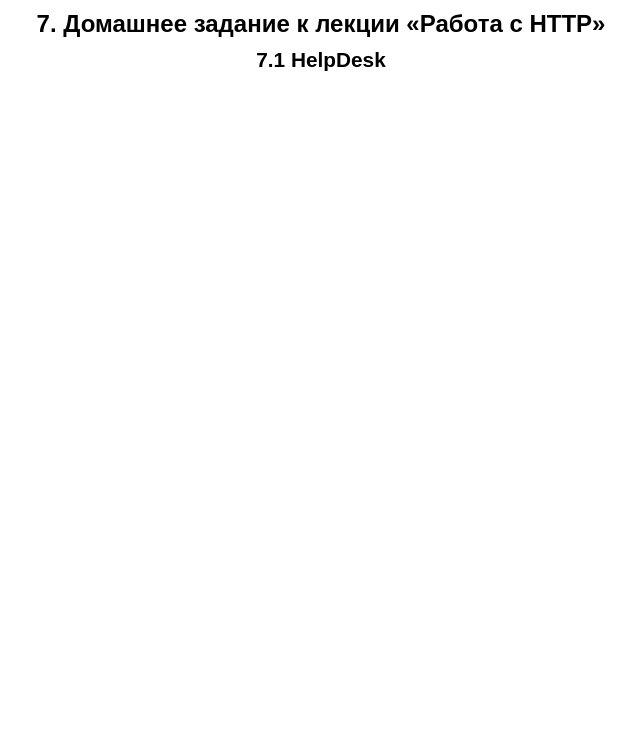
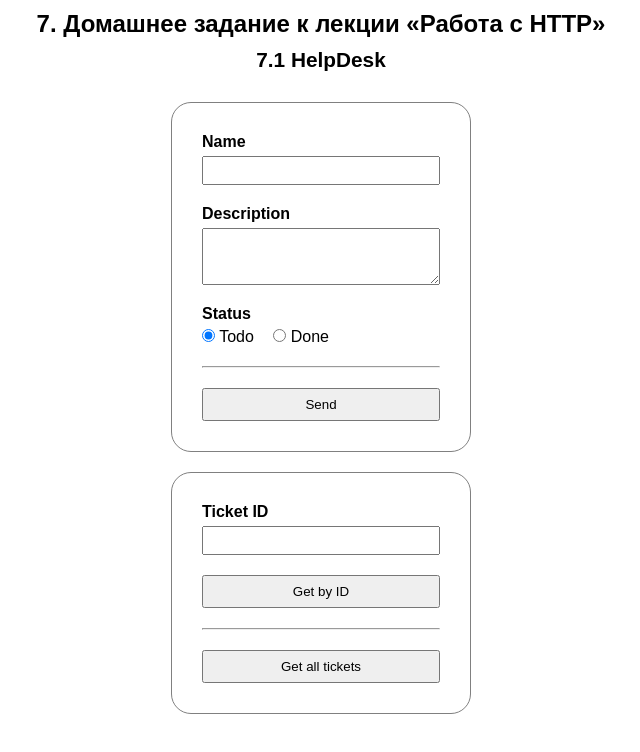
Before and after one commit to MKSInc/AHJ-hw.-7-HTTP.-1-HelpDesk, a website built with webpack: page src/index.html in a window 1280 px wide. Shown: the whole page, without its empty margins (319-959 px from the left). Built offline with nearby package versions, Linux system fonts and the light colour scheme.

Commit message:
feat: task completed

```diff
--- /dev/null
+++ b/src/css/main.css
@@ -0,0 +1,30 @@
+* {
+  margin: 0;
+  padding: 0;
+  box-sizing: border-box;
+}
+
+body {
+  font-family: sans-serif;
+  padding-top: 10px;
+}
+
+h1, h2 {
+  text-align: center;
+}
+
+h1 {
+  font-size: 1.5em;
+  margin-bottom: 10px;
+}
+
+h2 {
+  font-size: 1.3em;
+  margin-bottom: 30px;
+}
+
+.container {
+  display: flex;
+  align-items: center;
+  flex-direction: column;
+}
--- a/src/css/styles.css
+++ b/src/css/styles.css
@@ -1,24 +1,2 @@
-* {
-  margin: 0;
-  padding: 0;
-  box-sizing: border-box;
-}
-
-body {
-  font-family: sans-serif;
-  padding-top: 10px;
-}
-
-h1, h2 {
-  text-align: center;
-}
-
-h1 {
-  font-size: 1.5em;
-  margin-bottom: 10px;
-}
-
-h2 {
-  font-size: 1.3em;
-  margin-bottom: 30px;
-}
+@import "main.css";
+@import "ticket-form/form.css";
--- /dev/null
+++ b/src/css/ticket-form/form.css
@@ -0,0 +1,44 @@
+.form {
+  min-width: 300px;
+
+  border: 1px solid gray;
+  border-radius: 20px;
+
+  margin-bottom: 20px;
+  padding: 30px;
+}
+
+.form__row {
+  display: block;
+  margin-bottom: 20px;
+}
+
+.form__row:last-child {
+  text-align: center;
+  margin-bottom: 0;
+}
+
+.form__prop, .form__value {
+  display: block;
+  width: 100%;
+}
+
+.form__prop {
+  font-weight: bold;
+  margin-bottom: 5px;
+}
+
+.form__value {
+  padding: 5px;
+}
+
+.form__value_radio {
+  margin-right: 15px;
+}
+
+.form__btn {
+  display: inline-block;
+  width: 100%;
+  max-width: 320px;
+  padding: 7px 15px;
+}
--- a/src/index.html
+++ b/src/index.html
@@ -15,5 +15,53 @@
 <body>
   <h1>7. Домашнее задание к лекции «Работа с HTTP»</h1>
   <h2>7.1 HelpDesk</h2>
+  <div class="container">
+    <form class="form" name="createTicket">
+      <label class="form__row">
+        <span class="form__prop">Name</span>
+        <input class="form__value" type="text" name="name" required>
+      </label>
+
+      <label class="form__row">
+        <span class="form__prop">Description</span>
+        <textarea class="form__value" rows="3" name="description"></textarea>
+      </label>
+
+      <div class="form__row">
+        <span class="form__prop">Status</span>
+        <label class="form__value_radio">
+          <input type="radio" name="status" value="todo" checked>
+          <span>Todo</span>
+        </label>
+        <label>
+          <input type="radio" name="status" value="done">
+          <span>Done</span>
+        </label>
+      </div>
+
+      <hr class="form__row">
+
+      <div class="form__row">
+        <button class="form__btn form__btn-send">Send</button>
+      </div>
+    </form>
+
+    <form class="form">
+      <label class="form__row">
+        <span class="form__prop">Ticket ID</span>
+        <input class="form__value form__value-ticket-ID" type="text" name="id">
+      </label>
+
+      <div class="form__row">
+        <button class="form__btn form__btn-get-by-id" value="ticketById">Get by ID</button>
+      </div>
+
+      <hr class="form__row">
+
+      <div class="form__row">
+        <button class="form__btn form__btn-get-all-tickets">Get all tickets</button>
+      </div>
+    </form>
+  </div>
 </body>
 </html>
--- a/src/js/main.js
+++ b/src/js/main.js
@@ -1,2 +1,75 @@
-// eslint-disable-next-line no-console
-console.log('main.js run. Test.');
+/* eslint-disable no-console */
+// const URL = 'http://localhost:3000';
+const URL = 'https://ahj-7-1-helpdesk.herokuapp.com/';
+
+document.forms.createTicket.addEventListener('submit', (event) => {
+  event.preventDefault();
+
+  const formData = new FormData(event.currentTarget);
+
+  formData.set('id', null);
+  formData.set('method', 'createTicket');
+
+  const xhr = new XMLHttpRequest();
+
+  xhr.open('POST', URL);
+
+  xhr.addEventListener('load', () => {
+    if (xhr.status >= '200' && xhr.status < '300') {
+      console.log(xhr.responseText);
+    } else {
+      console.error('Status:', xhr.status);
+      console.error('Response text:', xhr.responseText);
+    }
+  });
+
+  xhr.addEventListener('error', () => {
+    console.error('Connection error!');
+  });
+
+  xhr.send(formData);
+});
+
+function createGETRequest({ method, id }) {
+  const params = new URLSearchParams();
+
+  params.append('method', method);
+  if (id) params.append('id', id);
+
+  const xhr = new XMLHttpRequest();
+
+  xhr.open('GET', `${URL}/?${params}`);
+
+  xhr.addEventListener('load', () => {
+    if (xhr.status >= '200' && xhr.status < '300') {
+      try {
+        const data = JSON.parse(xhr.responseText);
+        console.log(data);
+      } catch (e) {
+        console.error(e);
+      }
+    } else {
+      console.error('Status:', xhr.status);
+      console.error('Response text:', xhr.responseText);
+    }
+  });
+
+  xhr.addEventListener('error', () => {
+    console.error('Connection error!');
+  });
+
+  xhr.send();
+}
+
+document.getElementsByClassName('form__btn-get-by-id')[0]
+  .addEventListener('click', (event) => {
+    event.preventDefault();
+    const id = document.getElementsByClassName('form__value-ticket-ID')[0].value;
+    createGETRequest({ method: 'ticketById', id });
+  });
+
+document.getElementsByClassName('form__btn-get-all-tickets')[0]
+  .addEventListener('click', (event) => {
+    event.preventDefault();
+    createGETRequest({ method: 'allTickets' });
+  });
```
